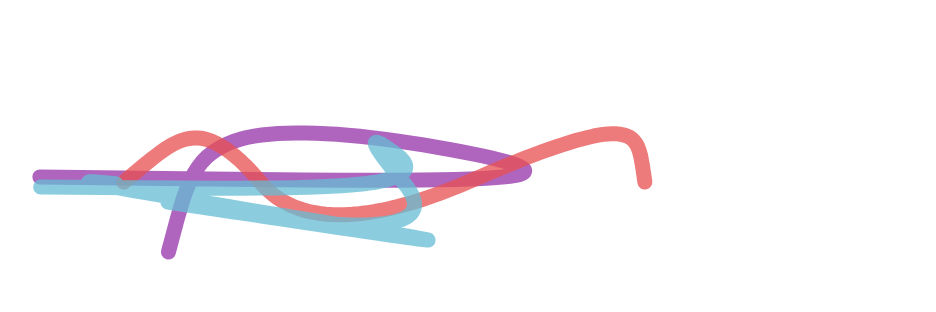
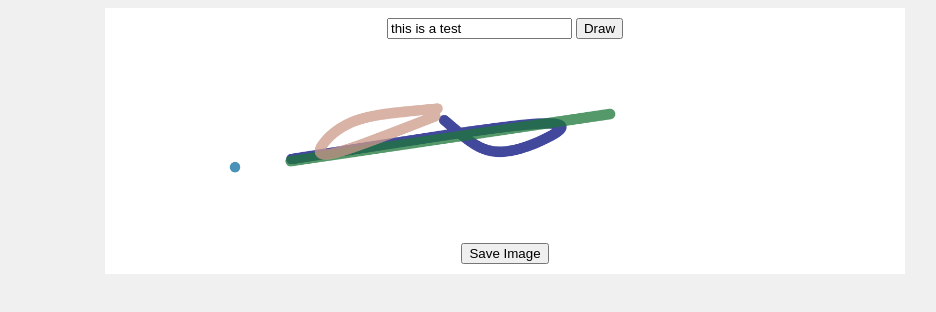
Before and after one commit to unixpickle/keyart, a plain HTML site: page index.html in a window 1280 px wide. Shown: the whole page, without its empty margins (135-1071 px from the left). Drawn offline with Linux system fonts and the light colour scheme.

Commit message:
custom input & save output

```diff
--- a/draw.js
+++ b/draw.js
@@ -2,13 +2,15 @@
 
     const WIDTH = 371;
     const HEIGHT = 95;
-    const SCALE = 3;
+    const SCALE = 4;
 
     const THICKNESS = 5;
     const ALPHA = 0.75;
 
     const CORNER_CUTS = 5;
     const CORNER_SIZE = 0.25;
+
+    const BACKGROUND = '#ffffff';
 
     class KeyDraw {
         constructor() {
@@ -47,6 +49,9 @@
         draw() {
             const ctx = this.canvas.getContext('2d');
             ctx.clearRect(0, 0, WIDTH * SCALE, HEIGHT * SCALE);
+
+            ctx.fillStyle = BACKGROUND;
+            ctx.fillRect(0, 0, WIDTH * SCALE, HEIGHT * SCALE);
 
             this.paths.forEach((path, i) => {
                 const color = this.colors[i];
--- a/index.html
+++ b/index.html
@@ -3,16 +3,72 @@
     <head>
         <script src="keyboard.js"></script>
         <script src="draw.js"></script>
+        <style>
+            body {
+                background-color: #f0f0f0;
+            }
+            #full-container {
+                text-align: center;
+                padding: 10px;
+                box-sizing: border-box;
+                margin: auto;
+                max-width: 800px;
+                background-color: white;
+            }
+            #container > canvas {
+                width: 100%;
+            }
+        </style>
     </head>
     <body>
+        <div id="full-container">
+            <input id="sentence" value="this is a test">
+            <button id="submit">Draw</button>
+            <div id="container"></div>
+            <button id="save">Save Image</button>
+        </div>
         <script>
-            const keyboard = new window.Keyboard();
-            const draw = new window.KeyDraw();
-            draw.addWord(keyboard, 'Alex', '#9532a8');
-            draw.addWord(keyboard, 'Loves', '#e84f4f');
-            draw.addWord(keyboard, 'Samantha', '#65bcd4');
-            draw.draw();
-            document.body.appendChild(draw.canvas);
+            const sentence = document.getElementById('sentence');
+            const submit = document.getElementById('submit');
+            const container = document.getElementById('container');
+
+            function drawWords() {
+                const keyboard = new window.Keyboard();
+                const draw = new window.KeyDraw();
+                const words = sentence.value.split(' ');
+                words.forEach((w) => {
+                    let color = '#';
+                    for (let i = 0; i < 3; ++i) {
+                        let num = Math.round(Math.random() * 255);
+                        if (num < 16) {
+                            color += '0';
+                        }
+                        color += num.toString(16);
+                    }
+                    draw.addWord(keyboard, w, color);
+                });
+                draw.draw();
+                container.innerHTML = '';
+                container.appendChild(draw.canvas);
+            }
+
+            submit.addEventListener('click', drawWords);
+            drawWords();
+
+            document.getElementById('save').addEventListener('click', () => {
+                const canvas = document.getElementsByTagName('canvas')[0];
+                canvas.toBlob((blob) => {
+                    const link = document.createElement('a');
+                    link.href = URL.createObjectURL(blob);
+                    link.download = 'keyboard-drawing.png';
+                    document.body.appendChild(link);
+                    link.click();
+                    document.body.removeChild(link);
+                    setTimeout(() => {
+                        URL.revokeObjectURL(link.href);
+                    }, 100);
+                }, 'image/png');
+            });
         </script>
     </body>
 </html>
```
